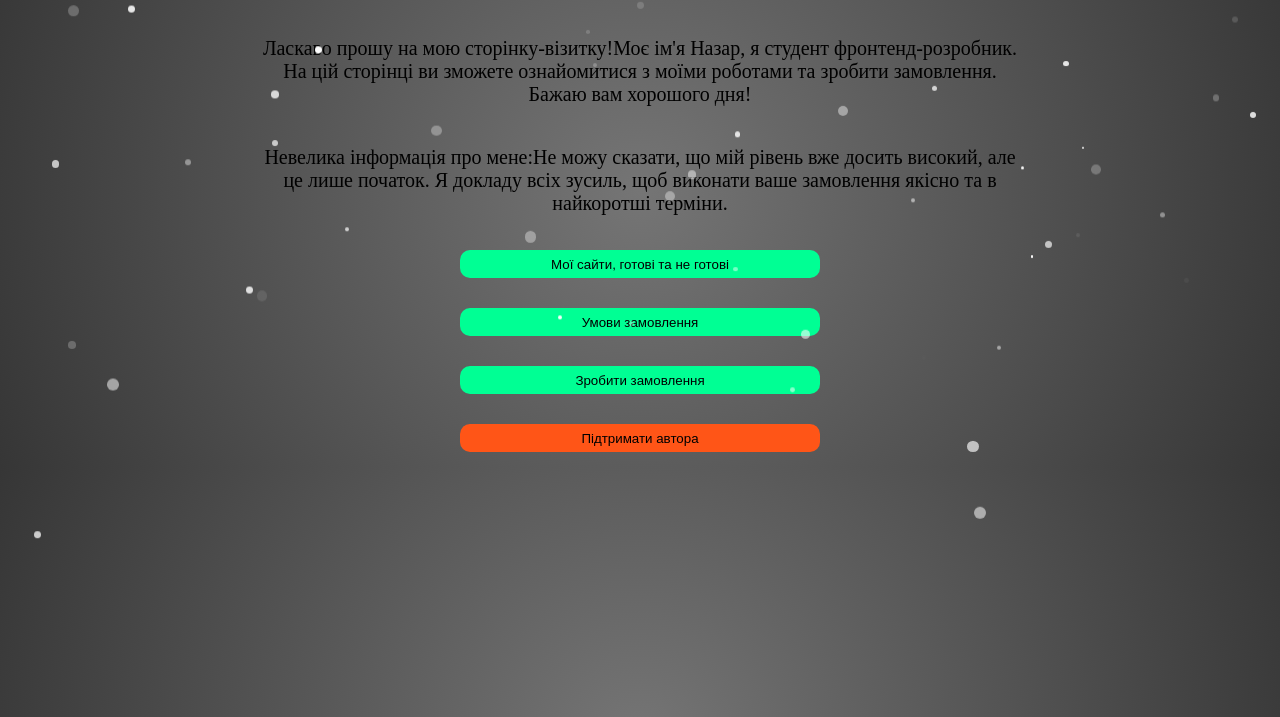
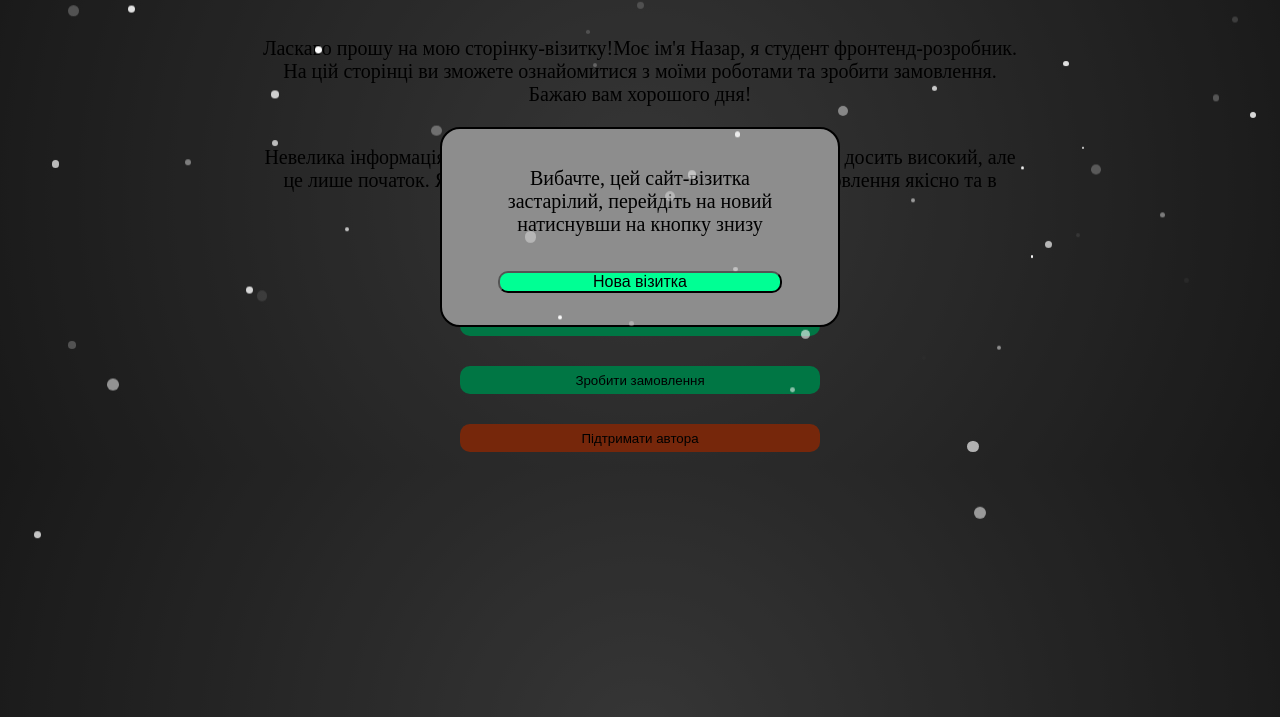
Before and after one commit to ToNaza/Naza_Hub, a plain HTML site: page index.html in a window 1280 px wide. Shown: the part 83-800 px from the top of the page. Drawn offline with Linux system fonts and the light colour scheme.

Commit message:
Close or site

```diff
--- a/index.html
+++ b/index.html
@@ -26,6 +26,16 @@
 </script>
 
 <body>
+
+
+<div class="god">
+    <div class="god_box">
+        <p> Вибачте, цей сайт-візитка застарілий, перейдіть на новий натиснувши на кнопку знизу</p>
+        <button onclick="location.href='https://tonaza.github.io/New-Naza-Hub/index.html'"> Нова візитка </button>
+    </div>
+</div>
+
+
     <div class="snow"></div>
     <header>
             <div class="Nazwa">
--- a/style.css
+++ b/style.css
@@ -151,3 +151,61 @@ button{
 .modul.open .modul_box {
     transform: scale(1);
 }
+
+
+.god {
+    position: absolute;
+    background-color: rgba(0, 0, 0, 0.536);
+    width: 100%;
+    height: 100%;
+    margin-top: -20px;
+    padding: 10px;
+}
+
+.god_box {
+    background-color: rgb(141, 141, 141);
+    width: 400px;
+    height: 200px;
+    margin: 10px;
+    border: solid black 2px;
+    border-radius: 20px;
+    margin: auto;
+    margin-top: 200px;
+    display: flex;
+    flex-direction: column;
+    align-items: center;
+    justify-content: center;
+    padding: 20px;
+}
+
+.god_box button {
+    width: 80%;
+    font-size: 16px;
+    height: 50px; /* Висота кнопки за замовчуванням */
+}
+
+/* Адаптація для екранів до 600px */
+@media (max-width: 600px) {
+    .god_box {
+        width: 90%;
+        height: auto;
+        margin-top: 100px;
+        padding: 15px;
+    }
+
+    .god_box p {
+        font-size: 16px;
+        margin-bottom: 10px;
+    }
+
+    .god_box button {
+        height: 40px; /* Менша висота для маленьких екранів */
+    }
+}
+
+/* Адаптація для екранів понад 1200px */
+@media (min-width: 1200px) {
+    .god_box button {
+        height: 60px; /* Більша висота для великих екранів */
+    }
+}
```
